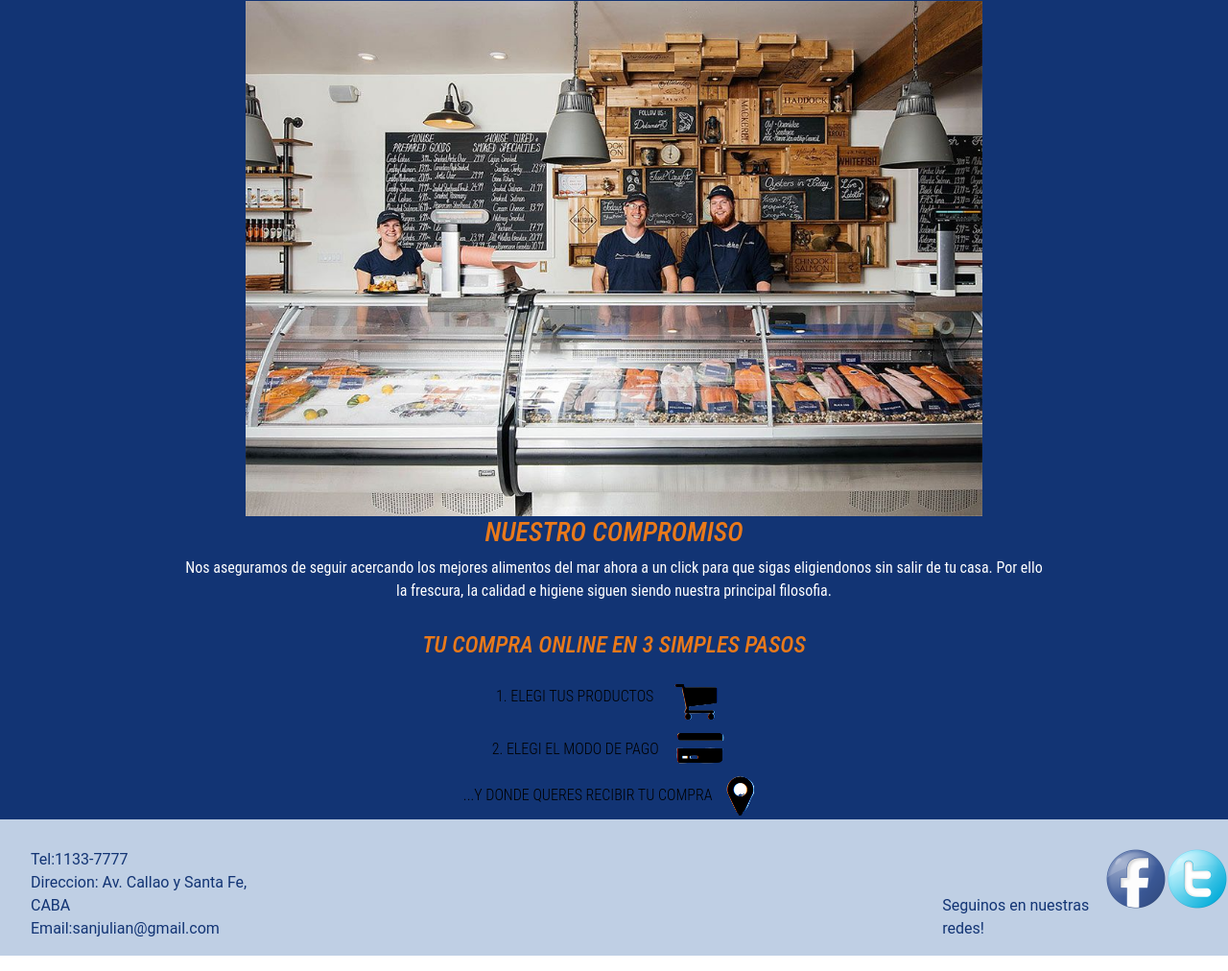
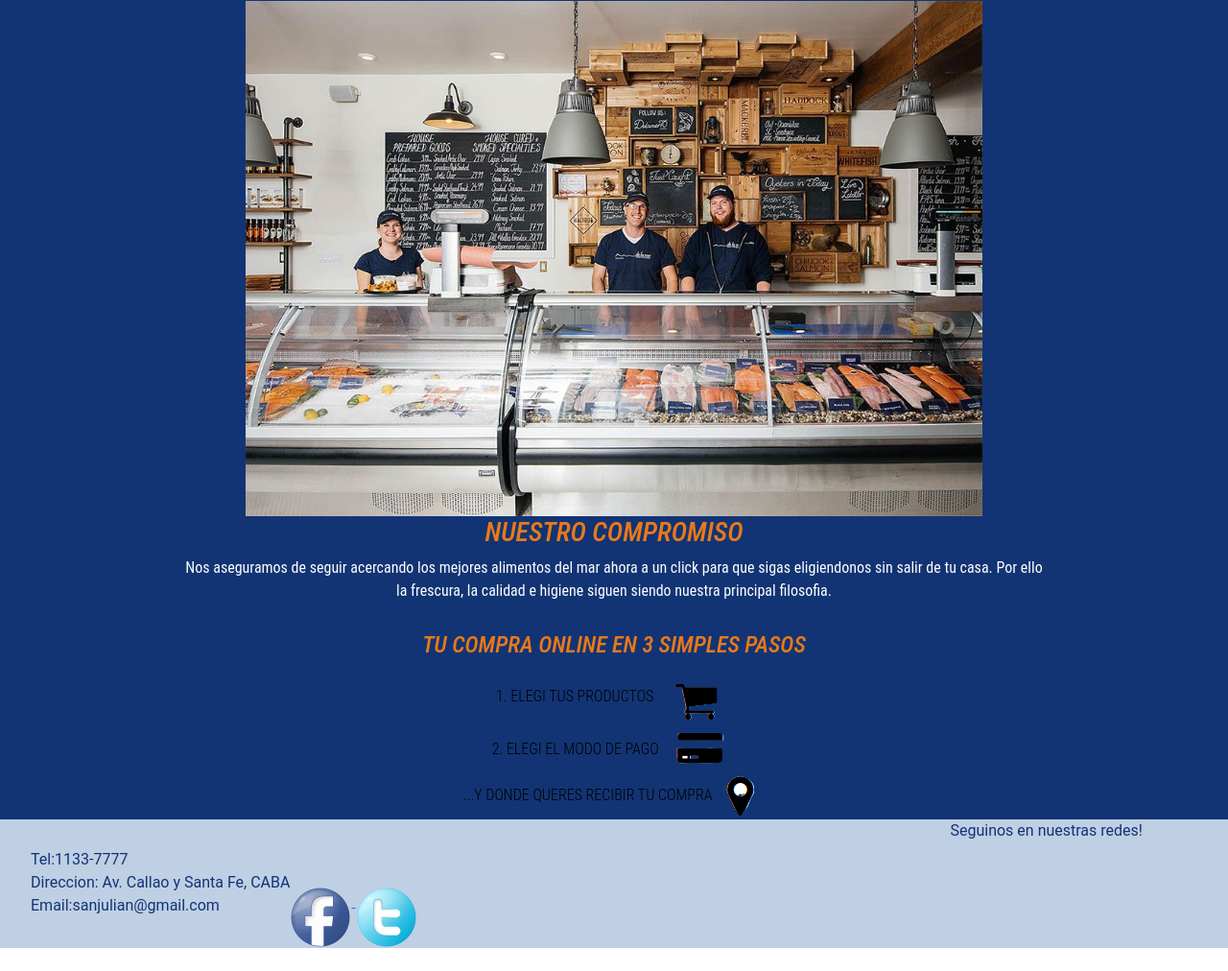
Before and after one commit to mariasolweb/pescaderiasolkuntzius, a website: page index.html in a window 1280 px wide. Shown: the part 617-1629 px from the top of the page at 96% size. Drawn offline with nearby package versions, Linux system fonts and the light colour scheme.

Commit message:
cambios en footer

```diff
--- a/index.html
+++ b/index.html
@@ -11,9 +11,10 @@
   <link rel="stylesheet" href="https://cdnjs.cloudflare.com/ajax/libs/font-awesome/6.1.1/css/all.min.css"
     integrity="sha512-KfkfwYDsLkIlwQp6LFnl8zNdLGxu9YAA1QvwINks4PhcElQSvqcyVLLD9aMhXd13uQjoXtEKNosOWaZqXgel0g=="
     crossorigin="anonymous" referrerpolicy="no-referrer" />
-<!--meta seo-->
-<meta name="description" content="Pescados y Mariscos frescos de Mar, de primera calidad.">
-<meta name="keywords" content="pescados, mariscos, productos de mar, pescados rebozados, omega 9, pescado fresco, pescado congelado.">
+  <!--meta seo-->
+  <meta name="description" content="Pescados y Mariscos frescos de Mar, de primera calidad.">
+  <meta name="keywords"
+    content="pescados, mariscos, productos de mar, pescados rebozados, omega 9, pescado fresco, pescado congelado.">
 
   <!-- mi css -->
   <link rel="stylesheet" href="css/style.css">
@@ -120,19 +121,20 @@
     </article>
   </div>
   <!--ends articulo4-->
+
   <footer class="d-flex bd-highlight mb-3">
     <ul class="footer">
       <li>Tel:1133-7777</li>
       <li>Direccion: Av. Callao y Santa Fe, CABA</li>
       <li>Email:sanjulian@gmail.com</li>
     </ul>
-    <div class="d-flex justify-content-end ">
-      <p class="d-flex align-items-end pie_redes">Seguinos en nuestras redes!</p>
+    <div>
+      <p class=" pie_redes">Seguinos en nuestras redes!</p>
       <a href="https://facebook.com" target="_blank">
-        <img class="footer" src="./img/facebook.png" alt="seguinos en nuestras redes">
+        <img class="footer" src="./img/facebook.png" alt="seguinos en nuestras redes facebook">
       </a>
       <a href="https://twitter.com/" target="_blank">
-        <img class="footer" src="./img/twitter.png" alt="">
+        <img class="footer" src="./img/twitter.png" alt="seguinos en twitter">
       </a>
     </div>
   </footer>
--- a/scss/_footer.scss
+++ b/scss/_footer.scss
@@ -8,7 +8,9 @@ footer {
         margin-top: 30px;
 
         img {
-            width: $w-40;
+            width: $w-5;
+            display: flex;
+            justify-items: left;
         }
     }
 }
@@ -17,6 +19,7 @@ footer {
 .pie_redes {
     font-family: $fontMain;
     color: $mainColor;
-    margin-left: 43em;
+
+
 
 }
--- a/scss/_recetas.scss
+++ b/scss/_recetas.scss
@@ -36,3 +36,7 @@
     margin-left: 33%;
 
 }
+
+.ms-auto{
+    margin-left: auto;
+}
--- a/scss/_variables.scss
+++ b/scss/_variables.scss
@@ -18,6 +18,7 @@ $w-70: 70%;
 $w-75: 75%;
 $w-60: 60%;
 $w-40: 40%;
+$w-5: 5%;
 
 $bgLightblue: rgba(176, 196, 222, 0.8);
 $bgBlue: rgb(18, 52, 116);
```
Also changed, not shown: pages/recetas.html (+1 -1 lines).
